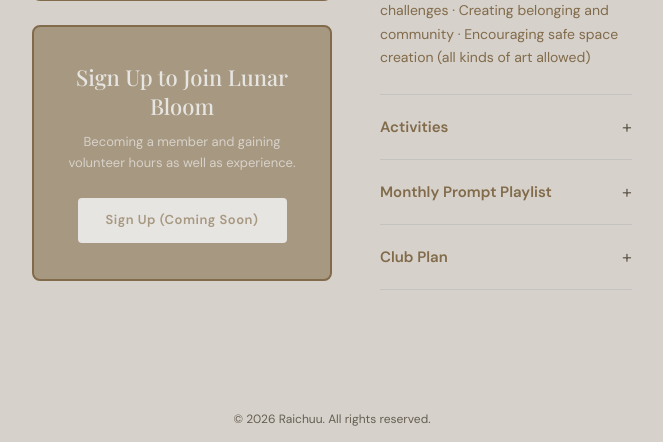
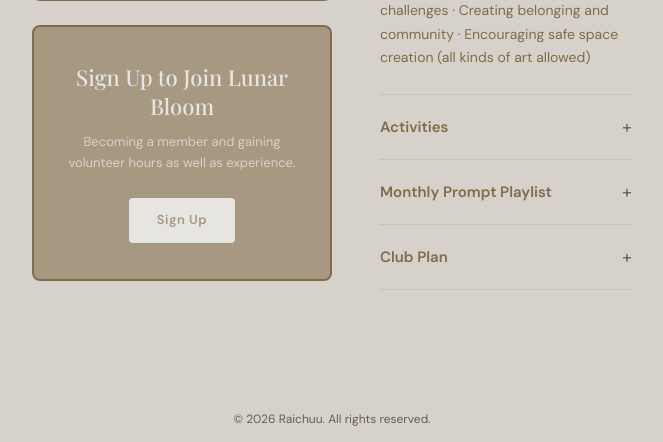
Before and after one commit to CattySmoothy/CattySmoothy, a Flask app: page /profile in a window 1280 px wide. Shown: the part 662-1104 px from the top of the page, without its empty margins (308-971 px from the left). Run offline with Flask 3, Linux system fonts and the light colour scheme.

Commit message:
Update Lunar Bloom sign-up link to Google Form

```diff
--- a/templates/profile.html
+++ b/templates/profile.html
@@ -13,7 +13,7 @@
                 <div class="club-cta-card">
                     <h2 class="club-cta-title">Sign Up to Join Lunar Bloom</h2>
                     <p class="club-cta-text">Becoming a member and gaining volunteer hours as well as experience.</p>
-                    <a href="#" class="club-join-btn">Sign Up (Coming Soon)</a>
+                    <a href="https://docs.google.com/forms/d/e/1FAIpQLSeMGHncxT6ZqT5BdbCZpv2N0CEwapPL007bw0tqFcP4IHFhjg/viewform?usp=publish-editor" target="_blank" rel="noopener" class="club-join-btn">Sign Up</a>
                 </div>
             </div>
 
```
